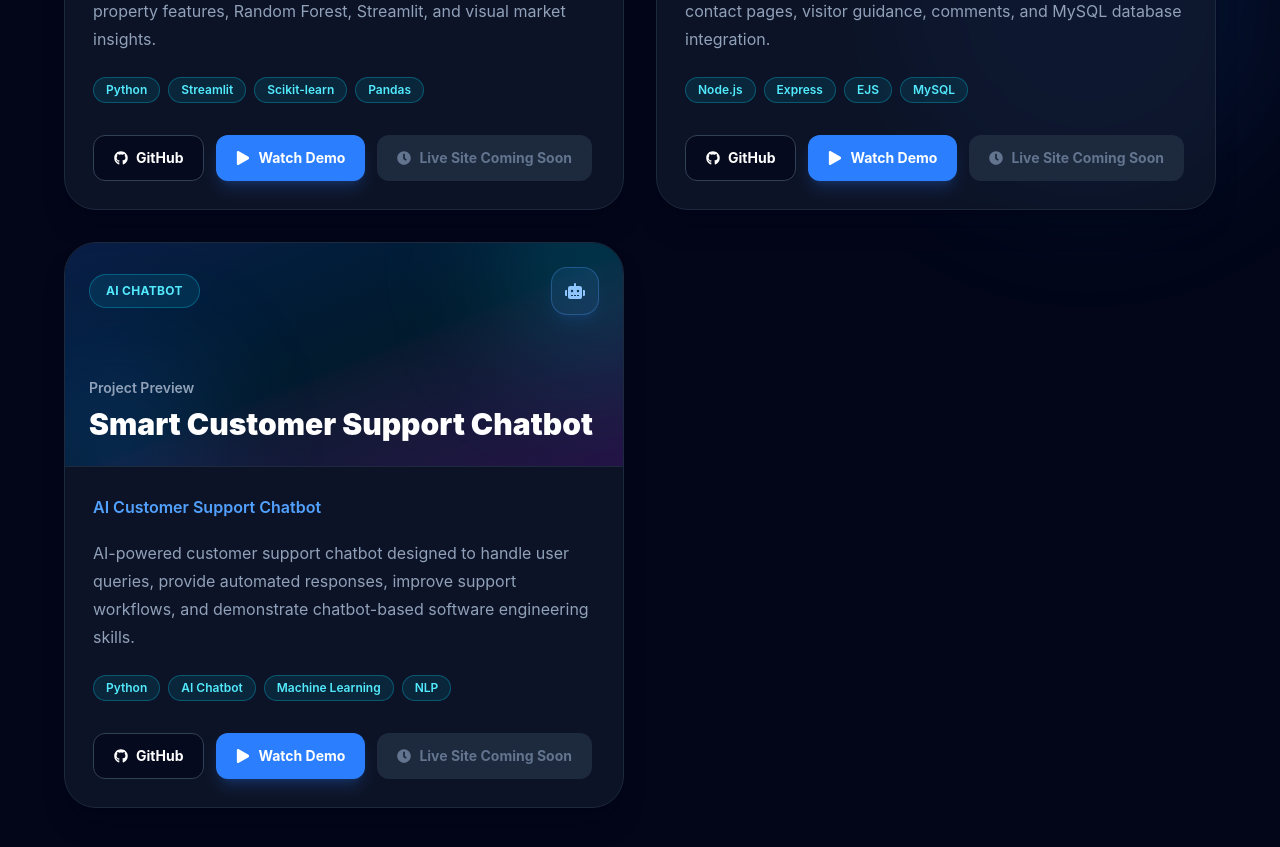
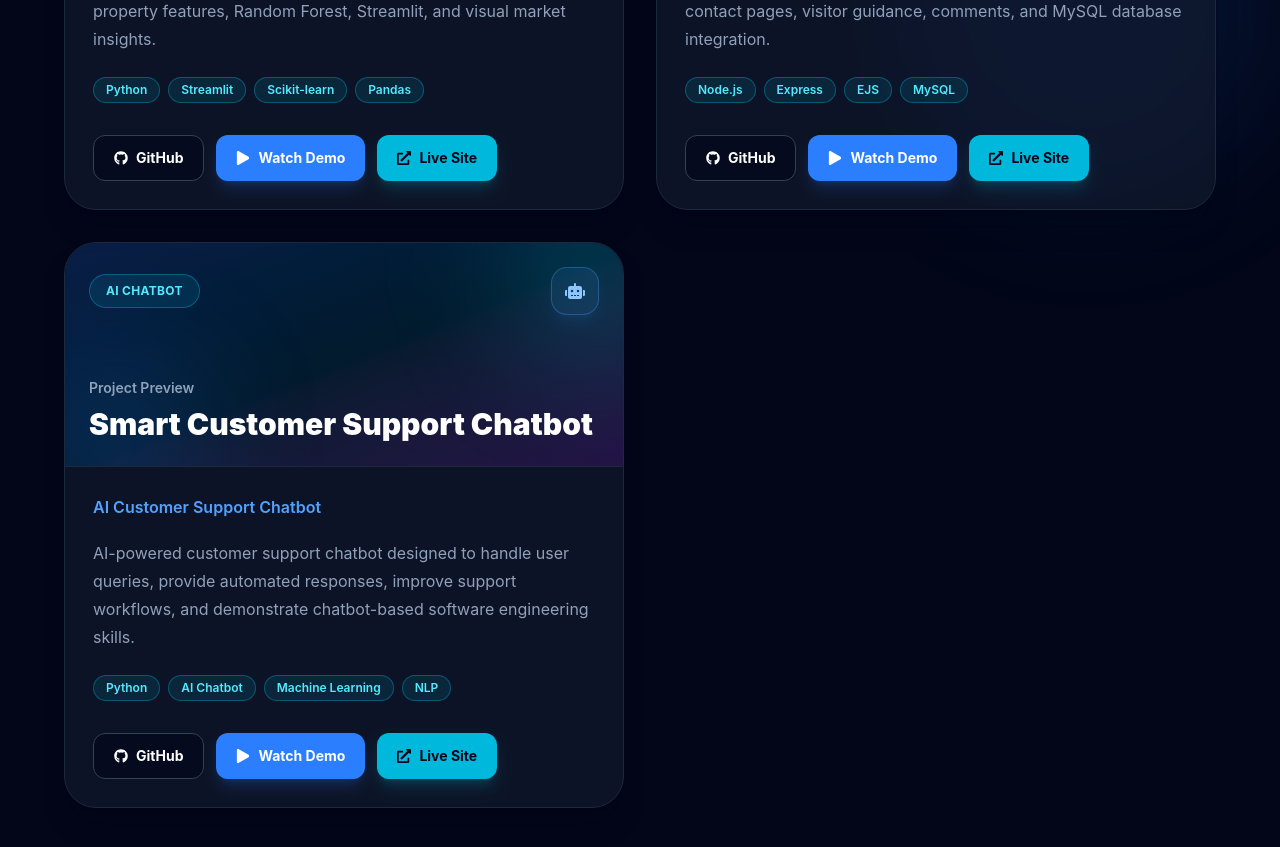
Before and after one commit to Tyroneekhator/software-engineer-portfolio, a React (Vite) app: page / in a window 1280 px wide. Shown: the part 4940-5787 px from the top of the page. Built offline with nearby package versions, Linux system fonts and the light colour scheme.

Commit message:
software portfolio

```diff
--- a/src/data/projects.js
+++ b/src/data/projects.js
@@ -38,7 +38,8 @@ export const projects = [
       "https://github.com/Tyroneekhator/real-estate-price-prediction-streamlit",
     demoVideo:
       "https://drive.google.com/file/d/11iOGHdNFCSkk-4NrYXPiIbmfVvEHpHc2/view?usp=drive_link",
-    liveSite: "",
+    liveSite:
+      "https://real-estate-price-prediction-app-tyrone-ekhator.streamlit.app/",
   },
   {
     title: "RapNation Event Website",
@@ -51,7 +52,7 @@ export const projects = [
     github: "https://github.com/Tyroneekhator/rap-event-website",
     demoVideo:
       "https://drive.google.com/file/d/1Bb4gb6WFsHReFk_CTuQANA-ql46pHwTs/view?usp=drive_link",
-    liveSite: "",
+    liveSite: "https://rap-event-website-production.up.railway.app/",
   },
   {
     title: "Smart Customer Support Chatbot",
@@ -64,6 +65,6 @@ export const projects = [
     github: "https://github.com/Tyroneekhator/smart-customer-support-chatbot",
     demoVideo:
       "https://drive.google.com/file/d/1B9Z7DNIH85Z_q9rMXUWAWN0j3wvgzgIY/view?usp=drive_link",
-    liveSite: "",
+    liveSite: "https://smart-customer-support-chatbot-one.vercel.app/",
   },
 ];
```
